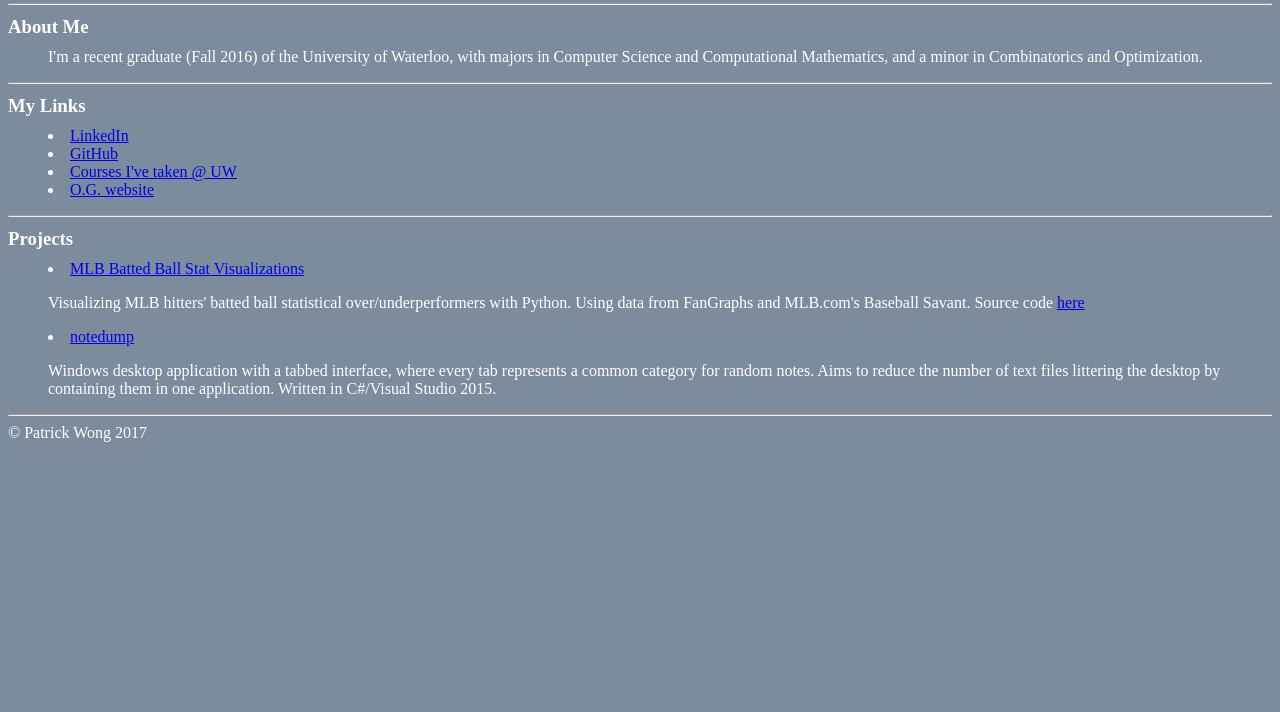
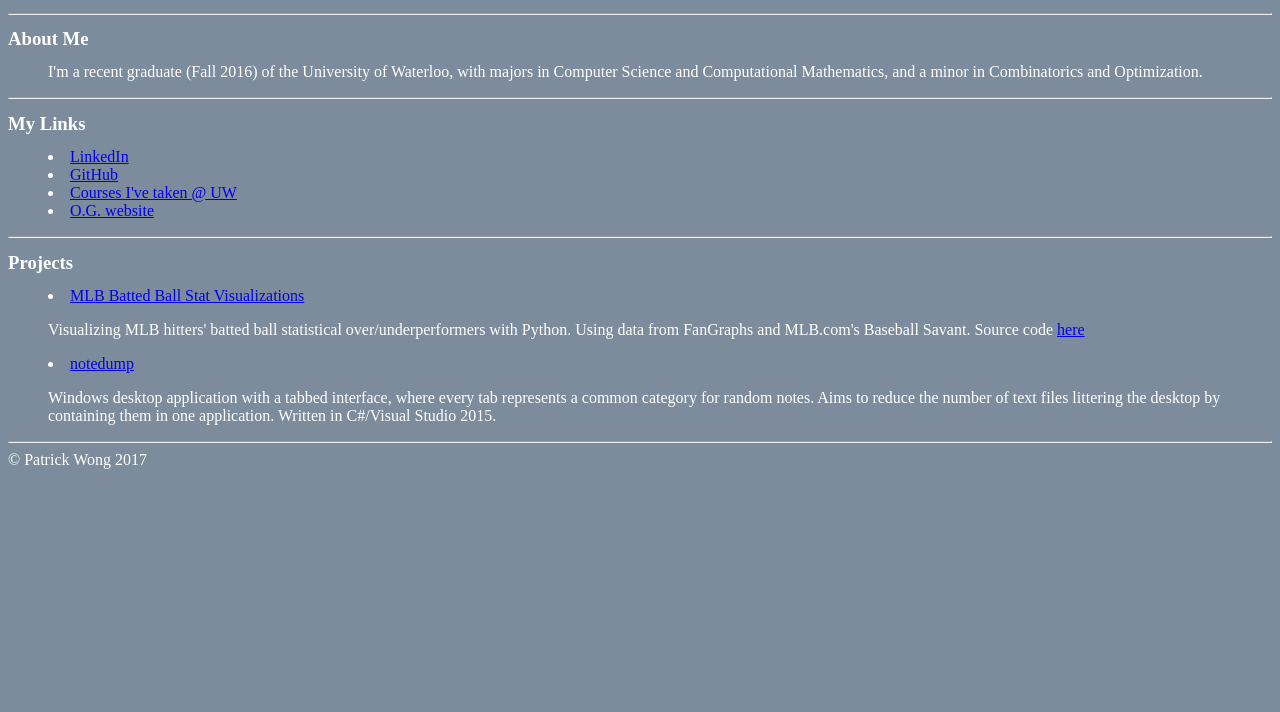
Before and after one commit to patwong/patwong.github.io, a plain HTML site: page index.html in a window 1280 px wide. Shown: the part 88-800 px from the top of the page. Drawn offline with Linux system fonts and the light colour scheme.

Commit message:
changed margin

```diff
--- a/index.html
+++ b/index.html
@@ -15,7 +15,7 @@
 <style>body{margin:1em auto;max-width:40em;padding:0 .62em;font:1.2em/1.62em sans-serif;}h1,h2,h3{line-height:1.2em;}@media print{body{max-width:none}}
 		--->
 		div {text-align: center; font-size: 1000%;}
-		h1,h2,h3{line-height:0.3}
+		h1,h2,h3{line-height:0.6}
 
 	</style>
 
```
